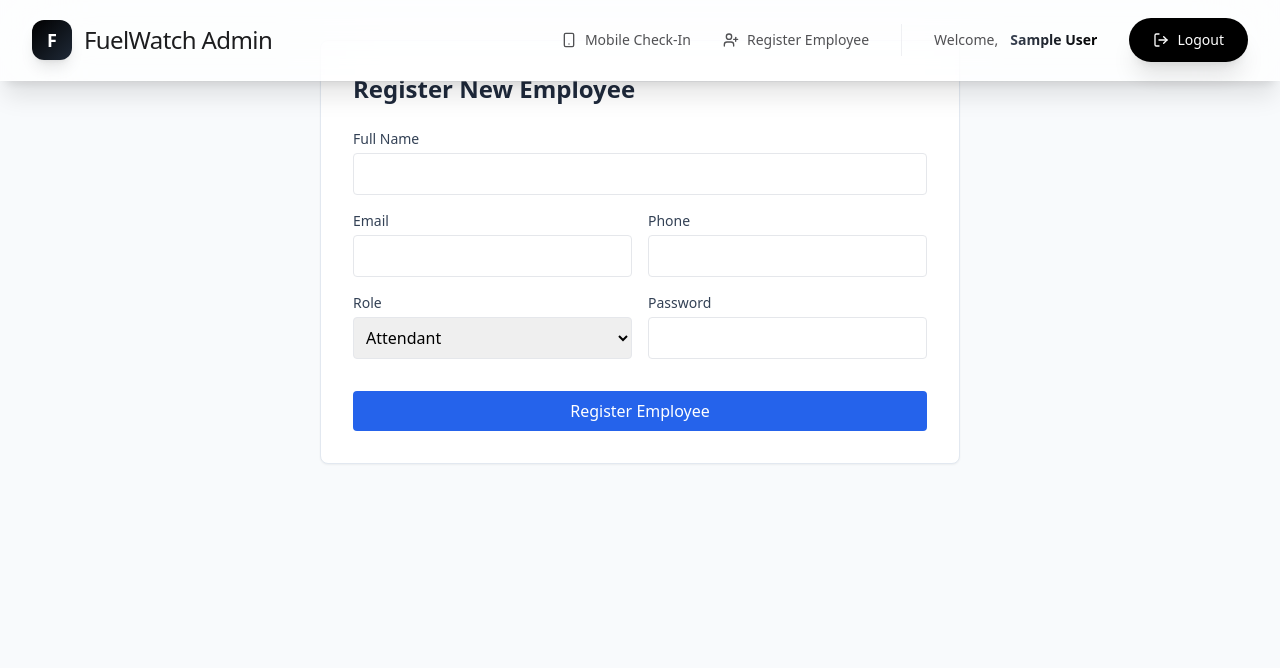
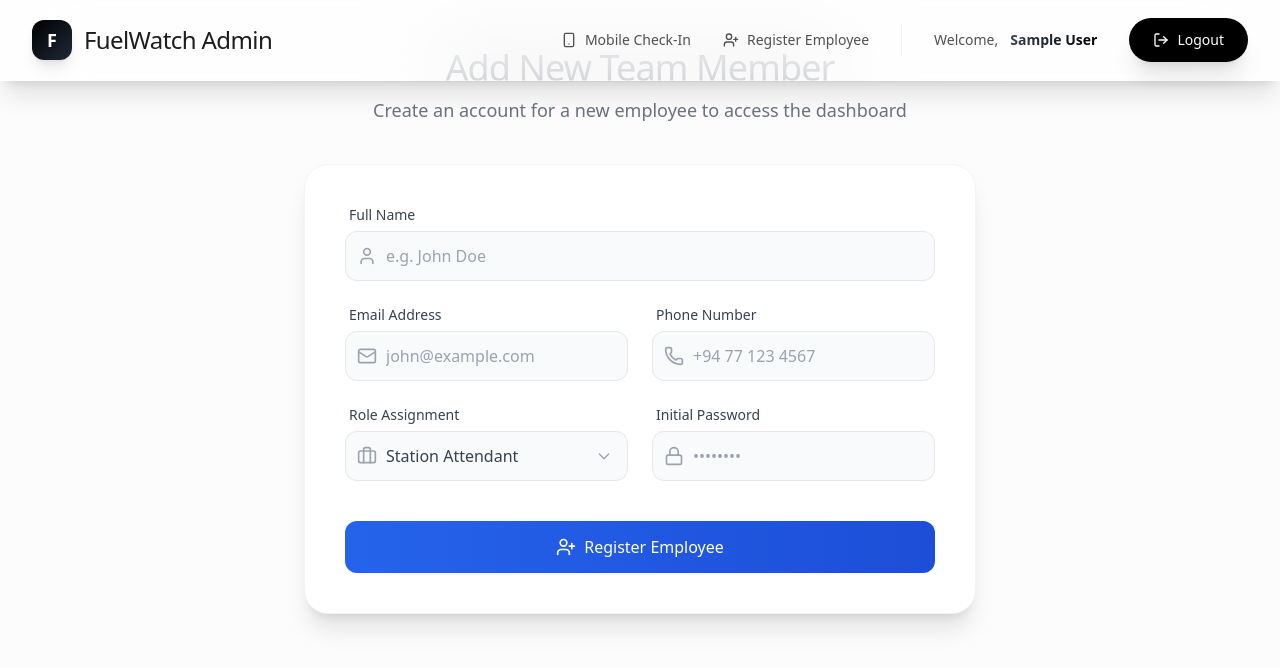
Before and after one commit to SenuraUpesh2002/Research-Project-SLIIT, a React app in the folder frontend/: page /register-employee in a window 1280 px wide. Shown: the top 668 px of the page. Built offline with nearby package versions, Linux system fonts and the light colour scheme; sample sign-in values are in the browser's storage; the HTML template or start-up script is replaced by a standard one.

Commit message:
feat: Enhance employee registration UI with Framer Motion animations, Lucide icons, and improved styling.

```diff
--- a/frontend/src/pages/EmployeeRegistration.jsx
+++ b/frontend/src/pages/EmployeeRegistration.jsx
@@ -1,5 +1,7 @@
 import { useState } from 'react';
 import axios from 'axios';
+import { motion } from 'framer-motion';
+import { User, Mail, Phone, Briefcase, Lock, UserPlus, CheckCircle, AlertCircle } from 'lucide-react';
 import Navbar from '../components/Navbar';
 
 const EmployeeRegistration = () => {
@@ -12,15 +14,18 @@ const EmployeeRegistration = () => {
     });
     const [message, setMessage] = useState('');
     const [error, setError] = useState('');
+    const [isLoading, setIsLoading] = useState(false);
 
     const handleChange = (e) => {
         setFormData({ ...formData, [e.target.name]: e.target.value });
+        if (error) setError('');
     };
 
     const handleSubmit = async (e) => {
         e.preventDefault();
         setMessage('');
         setError('');
+        setIsLoading(true);
 
         try {
             const token = localStorage.getItem('token');
@@ -40,94 +45,170 @@ const EmployeeRegistration = () => {
             });
         } catch (err) {
             setError(err.response?.data?.message || 'Registration failed');
+        } finally {
+            setIsLoading(false);
         }
     };
 
+    const inputClasses = "w-full pl-10 pr-4 py-3 bg-gray-50 border border-gray-200 rounded-xl focus:ring-2 focus:ring-blue-500 focus:border-transparent outline-none transition-all duration-200 text-gray-700 placeholder-gray-400";
+    const labelClasses = "block text-sm font-medium text-gray-700 mb-1.5 ml-1";
+    const iconClasses = "absolute left-3 top-1/2 -translate-y-1/2 w-5 h-5 text-gray-400";
+
     return (
-        <div className="min-h-screen bg-slate-50">
+        <div className="min-h-screen bg-gray-50/50">
             <Navbar />
-            <div className="max-w-2xl mx-auto py-10 px-4">
-                <div className="bg-white rounded-lg shadow-sm border border-slate-200 p-8">
-                    <h2 className="text-2xl font-bold text-slate-800 mb-6">Register New Employee</h2>
 
-                    {message && <div className="bg-green-100 text-green-700 p-3 rounded mb-4">{message}</div>}
-                    {error && <div className="bg-red-100 text-red-700 p-3 rounded mb-4">{error}</div>}
+            <div className="max-w-7xl mx-auto px-4 sm:px-6 lg:px-8 py-12">
+                <motion.div
+                    initial={{ opacity: 0, y: 20 }}
+                    animate={{ opacity: 1, y: 0 }}
+                    transition={{ duration: 0.4 }}
+                    className="max-w-2xl mx-auto"
+                >
+                    <div className="text-center mb-10">
+                        <h1 className="text-4xl font-light tracking-tight text-gray-900 mb-2">
+                            Add New Team Member
+                        </h1>
+                        <p className="text-lg text-gray-500">
+                            Create an account for a new employee to access the dashboard
+                        </p>
+                    </div>
 
-                    <form onSubmit={handleSubmit} className="space-y-4">
+                    <div className="bg-white rounded-3xl shadow-xl border border-gray-100 overflow-hidden">
+                        <div className="p-8 sm:p-10">
+                            {message && (
+                                <motion.div
+                                    initial={{ opacity: 0, scale: 0.95 }}
+                                    animate={{ opacity: 1, scale: 1 }}
+                                    className="bg-green-50 text-green-700 p-4 rounded-2xl mb-6 flex items-center gap-3 border border-green-100"
+                                >
+                                    <CheckCircle className="w-5 h-5 flex-shrink-0" />
+                                    <span>{message}</span>
+                                </motion.div>
+                            )}
+
+                            {error && (
+                                <motion.div
+                                    initial={{ opacity: 0, scale: 0.95 }}
+                                    animate={{ opacity: 1, scale: 1 }}
+                                    className="bg-red-50 text-red-700 p-4 rounded-2xl mb-6 flex items-center gap-3 border border-red-100"
+                                >
+                                    <AlertCircle className="w-5 h-5 flex-shrink-0" />
+                                    <span>{error}</span>
+                                </motion.div>
+                            )}
+
+                            <form onSubmit={handleSubmit} className="space-y-6">
                                 <div>
-                            <label className="block text-sm font-medium text-slate-700 mb-1">Full Name</label>
+                                    <label className={labelClasses}>Full Name</label>
+                                    <div className="relative">
+                                        <User className={iconClasses} />
                                         <input
                                             type="text"
                                             name="name"
                                             value={formData.name}
                                             onChange={handleChange}
-                                className="w-full p-2 border rounded focus:ring-2 focus:ring-blue-500 outline-none"
+                                            className={inputClasses}
+                                            placeholder="e.g. John Doe"
                                             required
                                         />
                                     </div>
+                                </div>
 
-                        <div className="grid grid-cols-1 md:grid-cols-2 gap-4">
+                                <div className="grid grid-cols-1 md:grid-cols-2 gap-6">
                                     <div>
-                                <label className="block text-sm font-medium text-slate-700 mb-1">Email</label>
+                                        <label className={labelClasses}>Email Address</label>
+                                        <div className="relative">
+                                            <Mail className={iconClasses} />
                                             <input
                                                 type="email"
                                                 name="email"
                                                 value={formData.email}
                                                 onChange={handleChange}
-                                    className="w-full p-2 border rounded focus:ring-2 focus:ring-blue-500 outline-none"
+                                                className={inputClasses}
+                                                placeholder="john@example.com"
                                                 required
                                             />
                                         </div>
+                                    </div>
                                     <div>
-                                <label className="block text-sm font-medium text-slate-700 mb-1">Phone</label>
+                                        <label className={labelClasses}>Phone Number</label>
+                                        <div className="relative">
+                                            <Phone className={iconClasses} />
                                             <input
                                                 type="text"
                                                 name="phone"
                                                 value={formData.phone}
                                                 onChange={handleChange}
-                                    className="w-full p-2 border rounded focus:ring-2 focus:ring-blue-500 outline-none"
+                                                className={inputClasses}
+                                                placeholder="+94 77 123 4567"
                                                 required
                                             />
                                         </div>
                                     </div>
+                                </div>
 
-                        <div className="grid grid-cols-1 md:grid-cols-2 gap-4">
+                                <div className="grid grid-cols-1 md:grid-cols-2 gap-6">
                                     <div>
-                                <label className="block text-sm font-medium text-slate-700 mb-1">Role</label>
+                                        <label className={labelClasses}>Role Assignment</label>
+                                        <div className="relative">
+                                            <Briefcase className={iconClasses} />
                                             <select
                                                 name="role"
                                                 value={formData.role}
                                                 onChange={handleChange}
-                                    className="w-full p-2 border rounded focus:ring-2 focus:ring-blue-500 outline-none"
+                                                className={`${inputClasses} appearance-none cursor-pointer`}
                                             >
-                                    <option value="attendant">Attendant</option>
+                                                <option value="attendant">Station Attendant</option>
                                                 <option value="supervisor">Supervisor</option>
                                                 <option value="manager">Manager</option>
                                             </select>
+                                            <div className="absolute right-4 top-1/2 -translate-y-1/2 pointer-events-none">
+                                                <svg className="w-4 h-4 text-gray-400" fill="none" viewBox="0 0 24 24" stroke="currentColor">
+                                                    <path strokeLinecap="round" strokeLinejoin="round" strokeWidth={2} d="M19 9l-7 7-7-7" />
+                                                </svg>
+                                            </div>
+                                        </div>
                                     </div>
                                     <div>
-                                <label className="block text-sm font-medium text-slate-700 mb-1">Password</label>
+                                        <label className={labelClasses}>Initial Password</label>
+                                        <div className="relative">
+                                            <Lock className={iconClasses} />
                                             <input
                                                 type="password"
                                                 name="password"
                                                 value={formData.password}
                                                 onChange={handleChange}
-                                    className="w-full p-2 border rounded focus:ring-2 focus:ring-blue-500 outline-none"
+                                                className={inputClasses}
+                                                placeholder="••••••••"
                                                 required
                                             />
                                         </div>
                                     </div>
+                                </div>
 
                                 <div className="pt-4">
-                            <button
+                                    <motion.button
+                                        whileHover={{ scale: 1.01 }}
+                                        whileTap={{ scale: 0.99 }}
                                         type="submit"
-                                className="w-full bg-blue-600 text-white py-2 rounded hover:bg-blue-700 transition font-medium"
+                                        disabled={isLoading}
+                                        className="w-full bg-gradient-to-r from-blue-600 to-blue-700 text-white py-3.5 rounded-xl hover:shadow-lg hover:shadow-blue-500/25 transition-all duration-200 font-medium flex items-center justify-center gap-2 disabled:opacity-70 disabled:cursor-not-allowed"
                                     >
-                                Register Employee
-                            </button>
+                                        {isLoading ? (
+                                            <div className="w-5 h-5 border-2 border-white/30 border-t-white rounded-full animate-spin" />
+                                        ) : (
+                                            <>
+                                                <UserPlus className="w-5 h-5" />
+                                                <span>Register Employee</span>
+                                            </>
+                                        )}
+                                    </motion.button>
                                 </div>
                             </form>
                         </div>
+                    </div>
+                </motion.div>
             </div>
         </div>
     );
```
Lines whose indentation alone changed are shown as unchanged.
